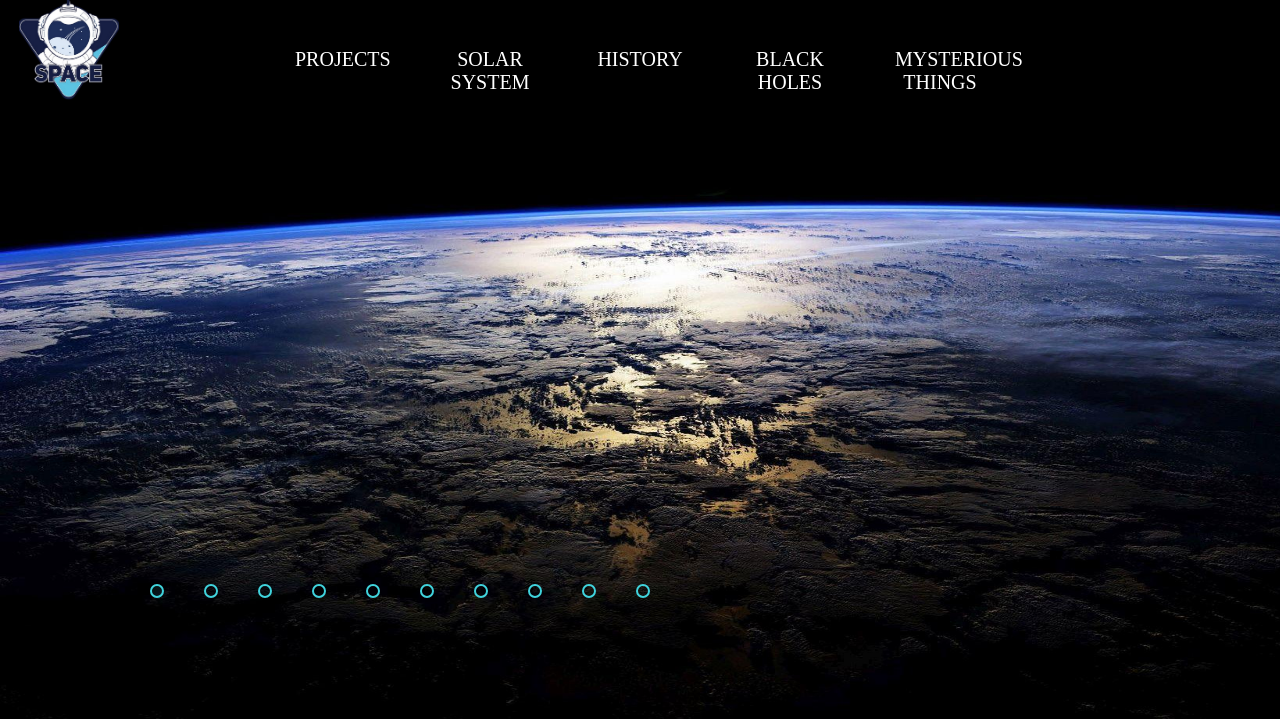
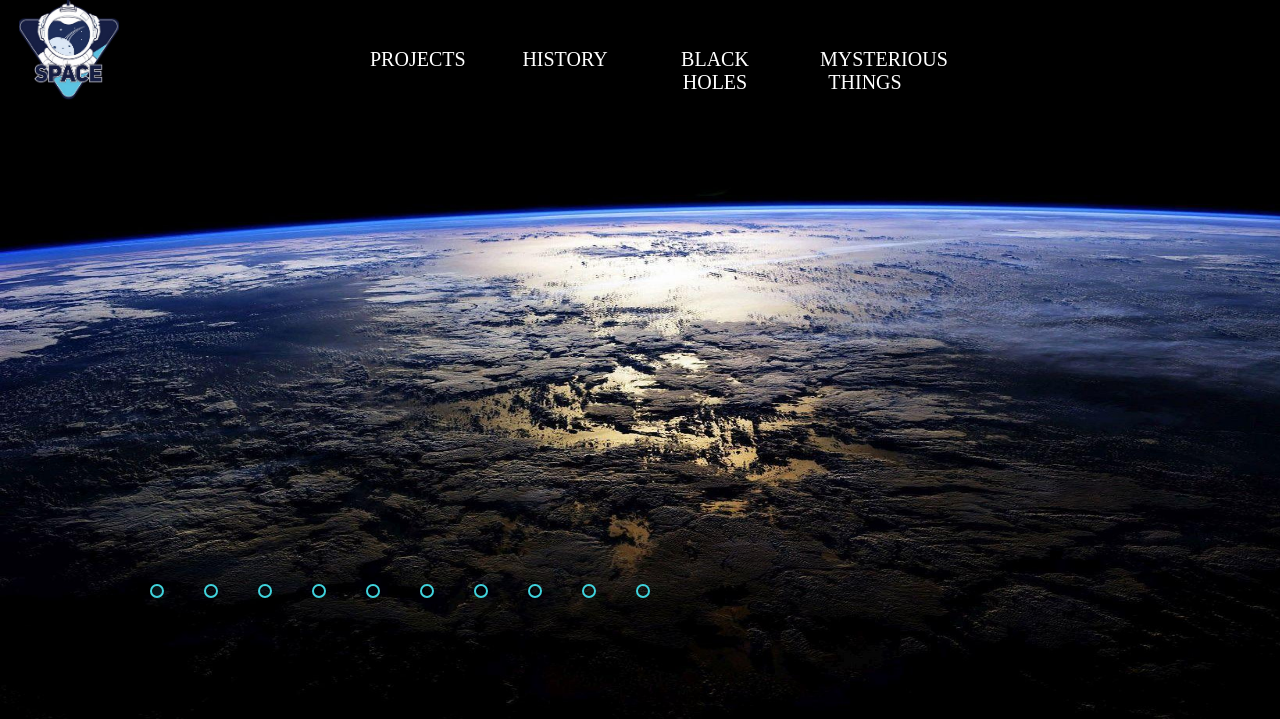
Before and after one commit to Ganesh-679/SPACE-EXPLORER, a plain HTML site: page home.html in a window 1280 px wide. Shown: the top 719 px of the page. Drawn offline with Linux system fonts and the light colour scheme.

Commit message:
Update home.html

```diff
--- a/home.html
+++ b/home.html
@@ -18,7 +18,6 @@
                         </ul>
                         </div>
                     </li>
-                    <li><a href="solar system.html">SOLAR SYSTEM</a></li>
                     <li><a href="history.html">HISTORY</a></li>
                     <li><a href="black holes.html">BLACK HOLES</a></li>
                     <li><a href="mysterious.html">MYSTERIOUS THINGS</a></li>
```
